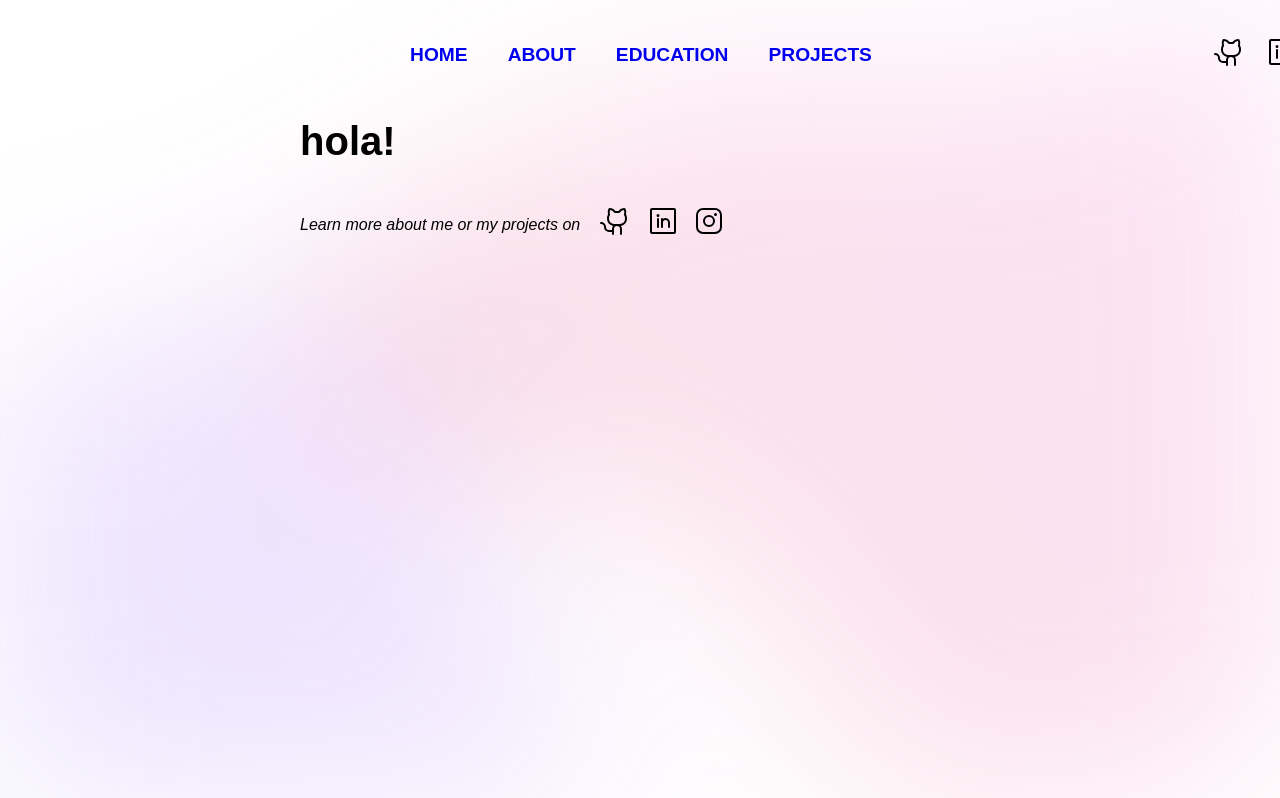
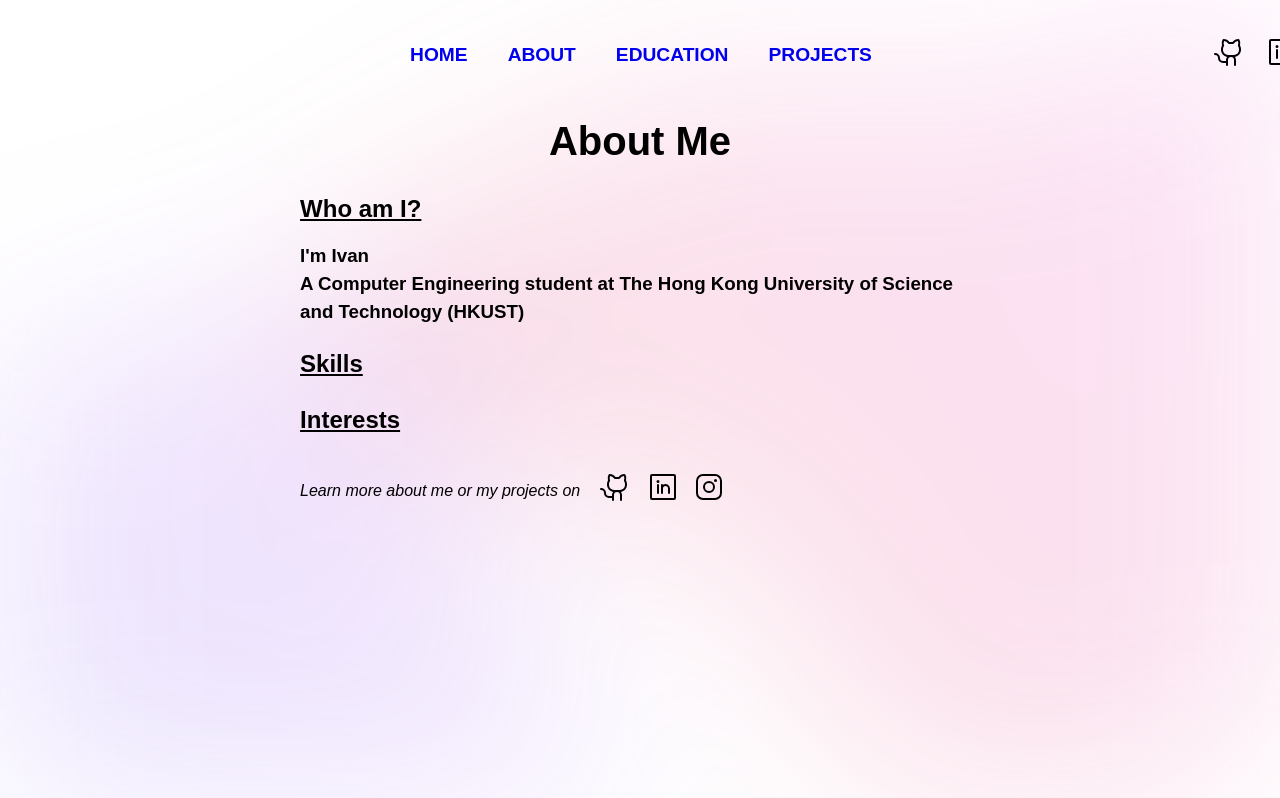
Before and after one commit to ivan-kan/Personal-website, an Astro site: page /about in a window 1280 px wide. Shown: the top 798 px of the page. Built offline with nearby package versions, Linux system fonts and the light colour scheme; Astro itself is replaced by a stand-in of ours.

Commit message:
Started adding content to about page

```diff
--- a/src/pages/about.astro
+++ b/src/pages/about.astro
@@ -5,5 +5,33 @@ const pageTitle = "About Me";
 ---
 
 <BaseLayout pageTitle={pageTitle}>
-    <h1>hola!</h1>
+    <h1 id="top">About Me</h1>
+
+    <h2 class="sub-heading">Who am I?</h2>
+    <h3 style="margin-top: 0;">
+        I'm Ivan <br /> A Computer Engineering student at
+        <a href="https://hkust.edu.hk/zh-hant" target="_blank">
+            The Hong Kong University of Science and Technology (HKUST)
+        </a>
+    </h3>
+
+    <h2 class="sub-heading">Skills</h2>
+
+    <h2 class="sub-heading">Interests</h2>
 </BaseLayout>
+
+<style>
+    #top {
+        text-align: center;
+    }
+
+    a {
+        text-decoration: none;
+        color: black;
+    }
+
+    .sub-heading {
+        text-decoration: underline;
+        margin-bottom: 15px;
+    }
+</style>
```
